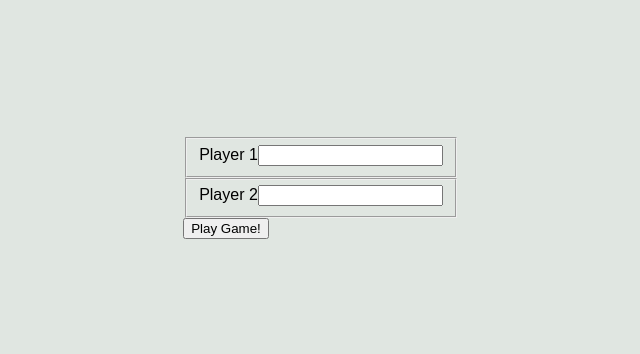
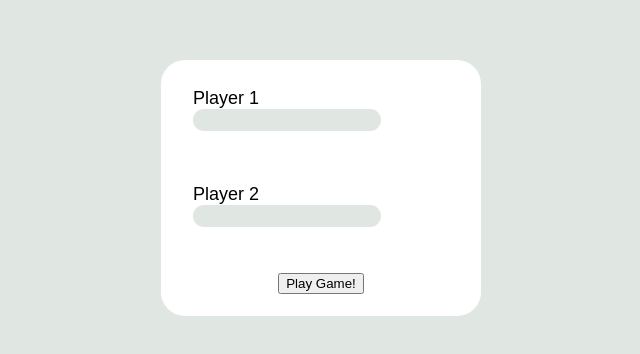
Before and after one commit to LineZealot/odin-tic-tac-toe, a website: page index.html in a window 1280 px wide. Shown: the part 212-566 px from the top of the page, without its empty margins (319-959 px from the left). Drawn offline with Linux system fonts and the light colour scheme.

Commit message:
style.css player-form style and layout

```diff
--- a/style.css
+++ b/style.css
@@ -29,6 +29,43 @@ body {
  background-color: white;
  border-radius: 36px;
 }
+
+.form-body {
+  display: flex;
+  flex-direction: column;
+  justify-content: space-evenly;
+  gap: max(1vw, 8px);
+  align-items: center;
+  width: max(25vw, 200px);
+  height: max(20vw, 200px);
+  font-size: 18px;
+  background-color: white;
+  border-radius: 24px;
+}
+
+fieldset {
+  align-content: center;
+  border: none;
+  width: max(20vw, 180px);
+  height: fit-content;
+}
+
+.player-form {
+  align-self: flex-end;
+  height: 20px;
+  width: max(13.5vw, 180px);
+  padding-left: 0.5vw;
+  font-size: 18px;
+  border: none;
+  border-radius: 16px;
+  background-color: var(---background-grey-green);
+}
+
+.player-label {
+  align-self: flex-start;
+  margin-right: max(1vw, 8px);
+}
+
 .pretty-row {
   display: flex;
   justify-content: center;
```
